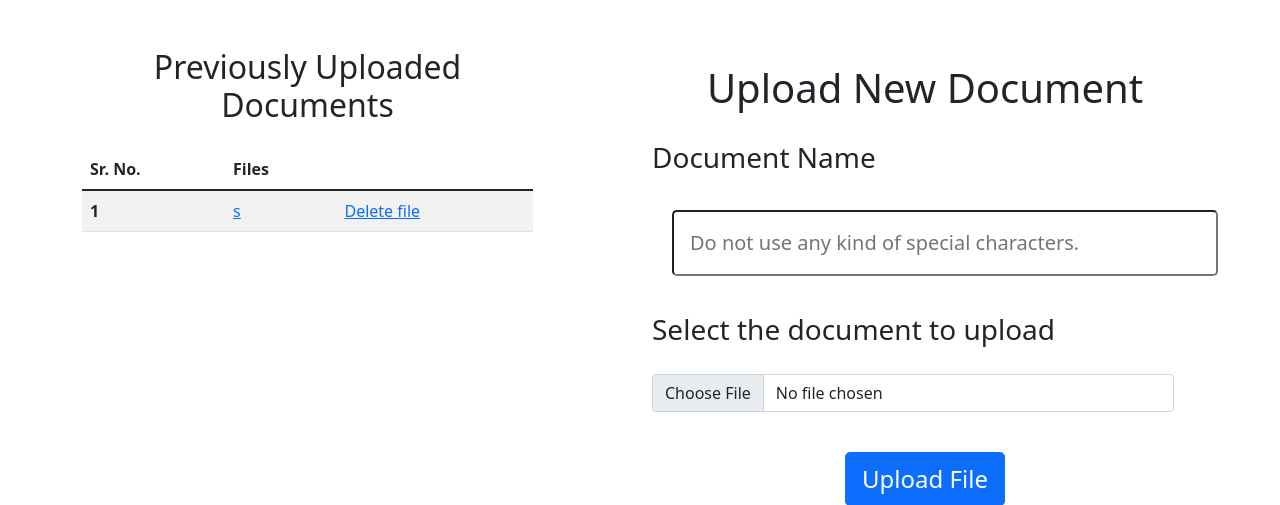
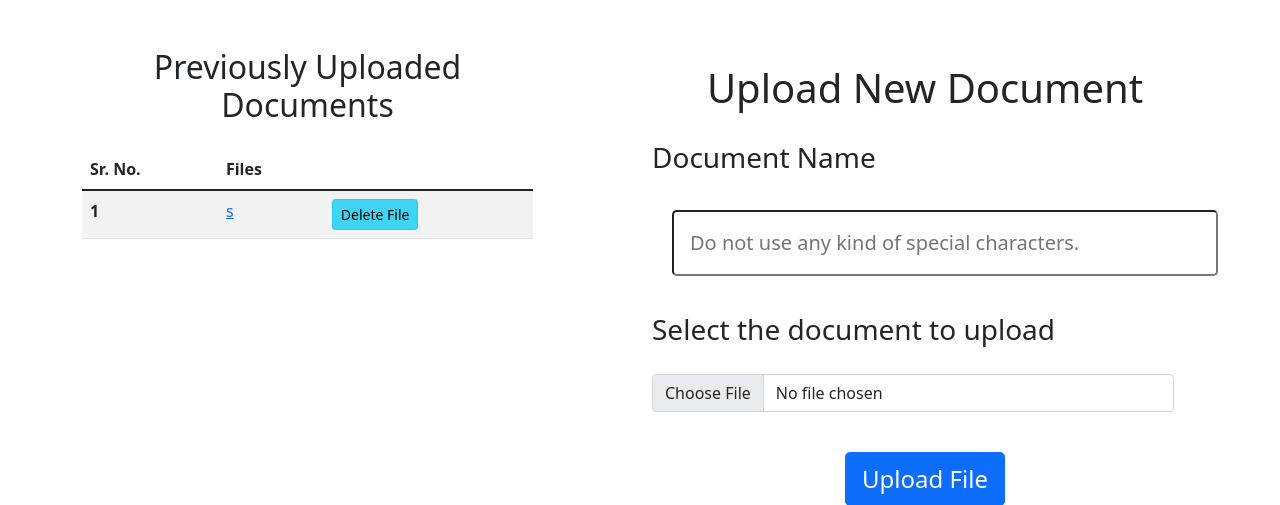
Before and after one commit to Sahil-Chavan/Qube_Health_Assignment, a PHP site: the page made by application/views/pages/user_home.php in a window 1280 px wide; the page is wider, and only the part inside the window is pictured. Shown: the part 160-665 px from the top of that part. Run offline with PHP 8.4, Linux system fonts and the light colour scheme; the template is opened without the code that fills it: most values are stand-ins (such as "Sample title", 1, 10 or a date in 2020); data that the repository does not hold is empty.

Commit message:
Minor improvements
Changed from delete link to delete button

```diff
--- a/application/views/pages/user_home.php
+++ b/application/views/pages/user_home.php
@@ -77,7 +77,9 @@
                             <tr>
                                 <th scope="row"><?php echo $n + 1; ?></th>
                                 <td><a href="<?= base_url('pages/viewpdf/'. $files[$n]) ?>"> <?php echo $files[$n] ?></a></td>
-                                <td><a href="<?= base_url('pages/deletepdf/'.$files[$n]) ?>"> Delete file </a> </td>
+                                <!-- <td><a href=""> Delete file </a> </td> -->
+                                <!-- <td><button type="button" class="btn btn-info">Info</button></td> -->
+                                <td><a href="<?= base_url('pages/deletepdf/'.$files[$n]) ?>" class="btn btn-info btn-sm active" role="button" aria-pressed="true">Delete File</a></td>
                             </tr>
                         <?php } ?>
 
```
